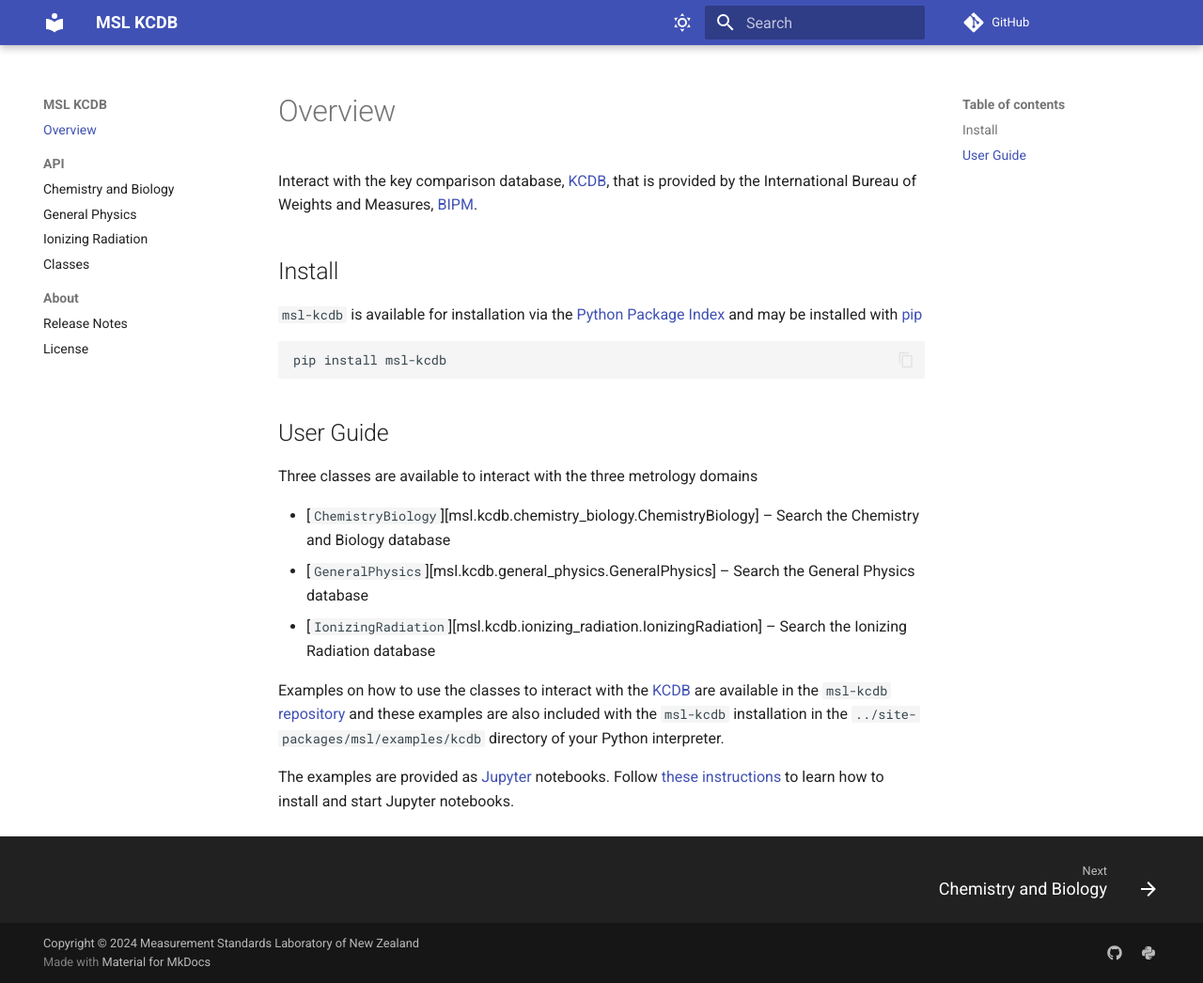
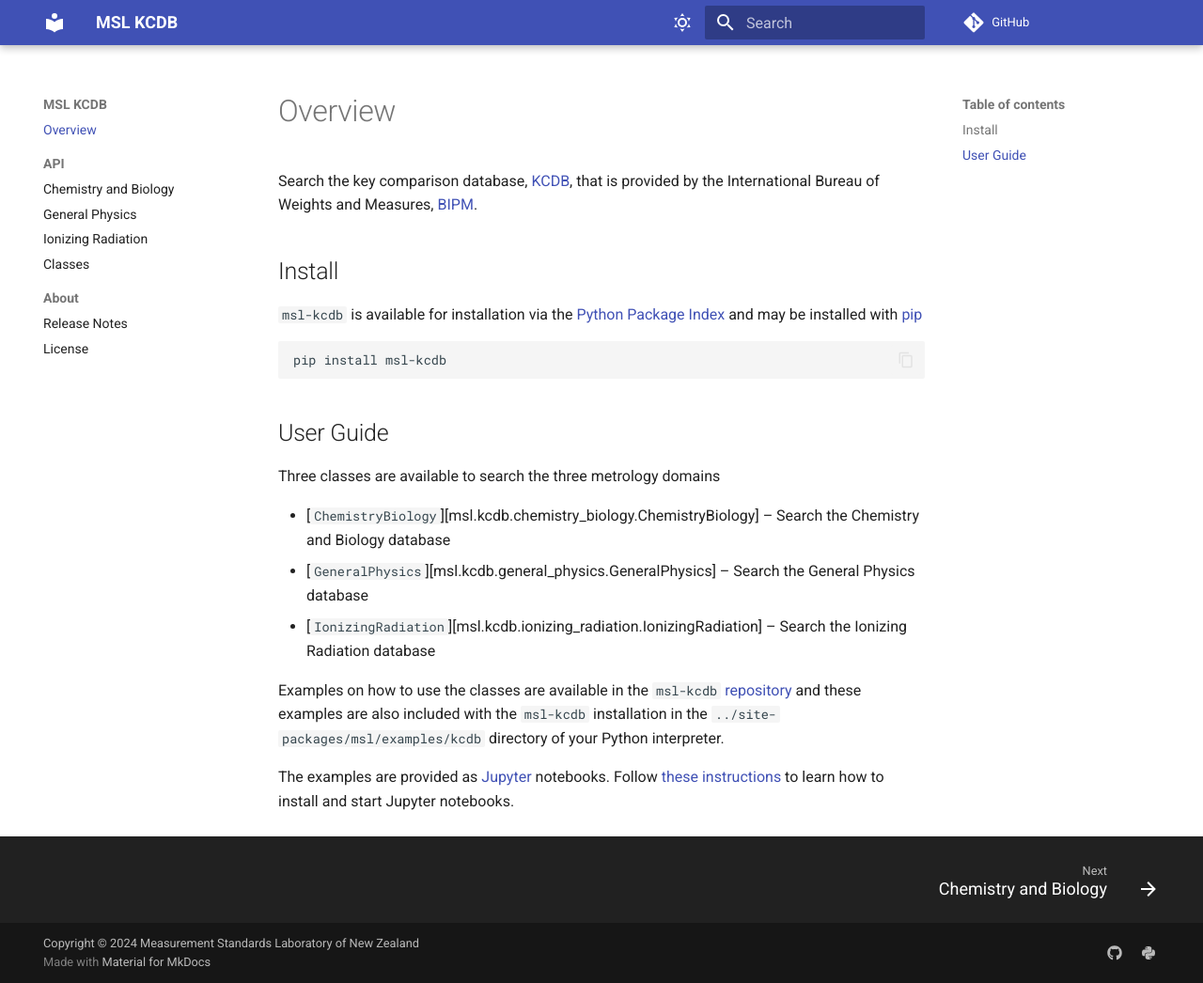
Before and after one commit to MSLNZ/msl-kcdb, an MkDocs documentation site: the page built from docs/index.md, in a window 1280 px wide and 1046 px high. Shown: the whole window at 94% size. Built offline with MkDocs 1.6.1 and Material for MkDocs 9.7.7, drawn with Linux system fonts in a browser that asks for light colours; comment, search, counter and statistics services are not loaded.

Commit message:
docs: use "Search" instead of "Interact with"

````diff
--- a/docs/index.md
+++ b/docs/index.md
@@ -1,5 +1,5 @@
 # Overview
-Interact with the key comparison database, [KCDB]{:target="_blank"}, that is provided by the International Bureau of Weights and Measures, [BIPM](https://www.bipm.org/en/){:target="_blank"}.
+Search the key comparison database, [KCDB](https://www.bipm.org/kcdb/){:target="_blank"}, that is provided by the International Bureau of Weights and Measures, [BIPM](https://www.bipm.org/en/){:target="_blank"}.
 
 ## Install
 `msl-kcdb` is available for installation via the [Python Package Index](https://pypi.org/){:target="_blank"} and may be installed with [pip](https://pip.pypa.io/en/stable/){:target="_blank"}
@@ -9,14 +9,12 @@ pip install msl-kcdb
 ```
 
 ## User Guide
-Three classes are available to interact with the three metrology domains
+Three classes are available to search the three metrology domains
 
 * [`ChemistryBiology`][msl.kcdb.chemistry_biology.ChemistryBiology] &ndash; Search the Chemistry and Biology database
 * [`GeneralPhysics`][msl.kcdb.general_physics.GeneralPhysics] &ndash; Search the General Physics database
 * [`IonizingRadiation`][msl.kcdb.ionizing_radiation.IonizingRadiation] &ndash; Search the Ionizing Radiation database
 
-Examples on how to use the classes to interact with the [KCDB]{:target="_blank"} are available in the `msl-kcdb` [repository](https://github.com/MSLNZ/msl-kcdb/tree/main/src/msl/examples/kcdb){:target="_blank"} and these examples are also included with the `msl-kcdb` installation in the `../site-packages/msl/examples/kcdb` directory of your Python interpreter.
+Examples on how to use the classes are available in the `msl-kcdb` [repository](https://github.com/MSLNZ/msl-kcdb/tree/main/src/msl/examples/kcdb){:target="_blank"} and these examples are also included with the `msl-kcdb` installation in the `../site-packages/msl/examples/kcdb` directory of your Python interpreter.
 
 The examples are provided as [Jupyter](https://jupyter.org/){:target="_blank"} notebooks. Follow [these instructions](https://jupyter.org/install){:target="_blank"} to learn how to install and start Jupyter notebooks.
-
-[KCDB]: https://www.bipm.org/kcdb/
--- a/mkdocs.yml
+++ b/mkdocs.yml
@@ -1,5 +1,5 @@
 site_name: MSL KCDB
-site_description: Interact with the BIPM key comparison database (KCDB)
+site_description: Search the BIPM key comparison database (KCDB)
 copyright: Copyright &copy; 2024 Measurement Standards Laboratory of New Zealand
 repo_url: https://github.com/MSLNZ/msl-kcdb
 
--- a/pyproject.toml
+++ b/pyproject.toml
@@ -7,7 +7,7 @@ name = "msl-kcdb"
 dynamic = ["version"]
 dependencies = ["requests"]
 requires-python = ">= 3.8"
-description = "Interact with the BIPM key comparison database (KCDB)."
+description = "Search the BIPM key comparison database (KCDB)."
 license = {file = "LICENSE.txt"}
 readme = "README.md"
 authors = [
````
Also changed, not shown: README.md (+3 -5 lines), 1 other file.
